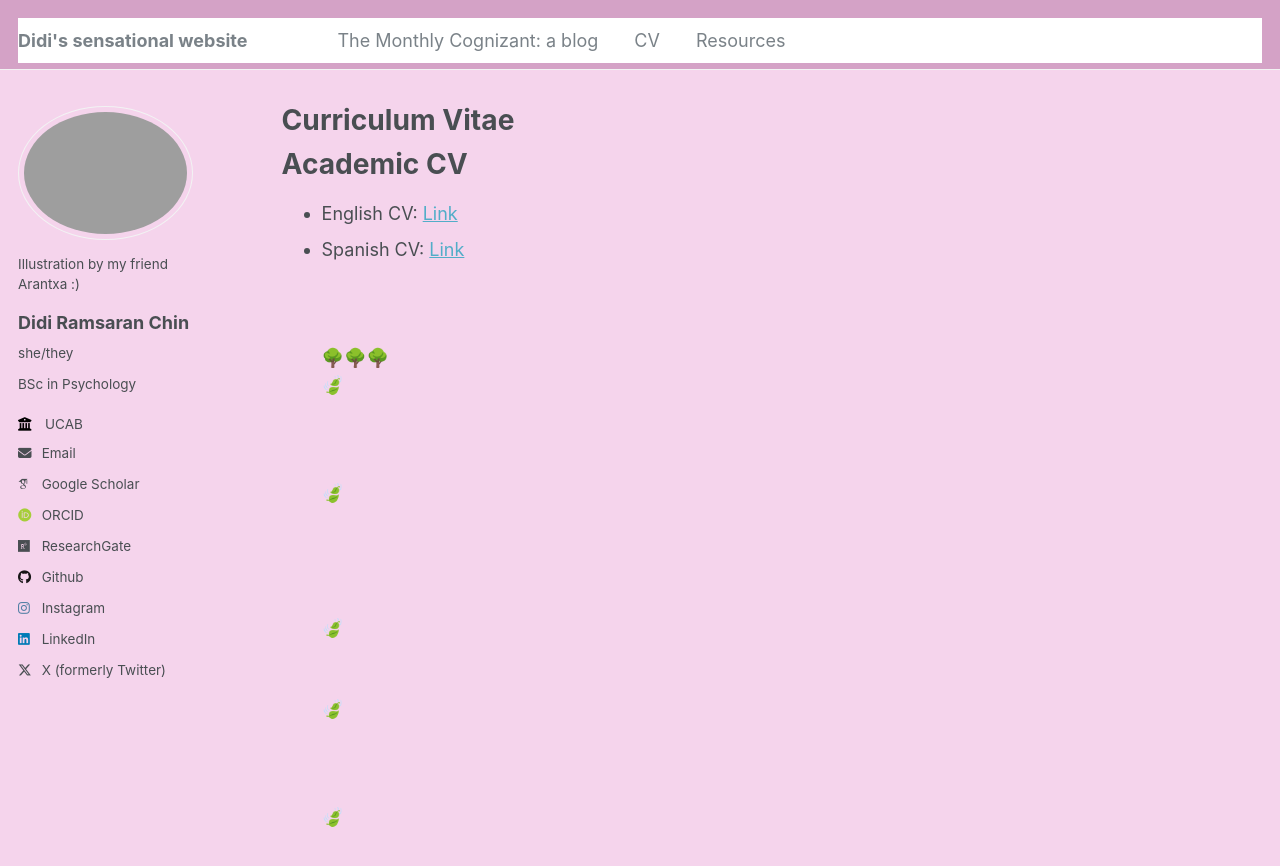
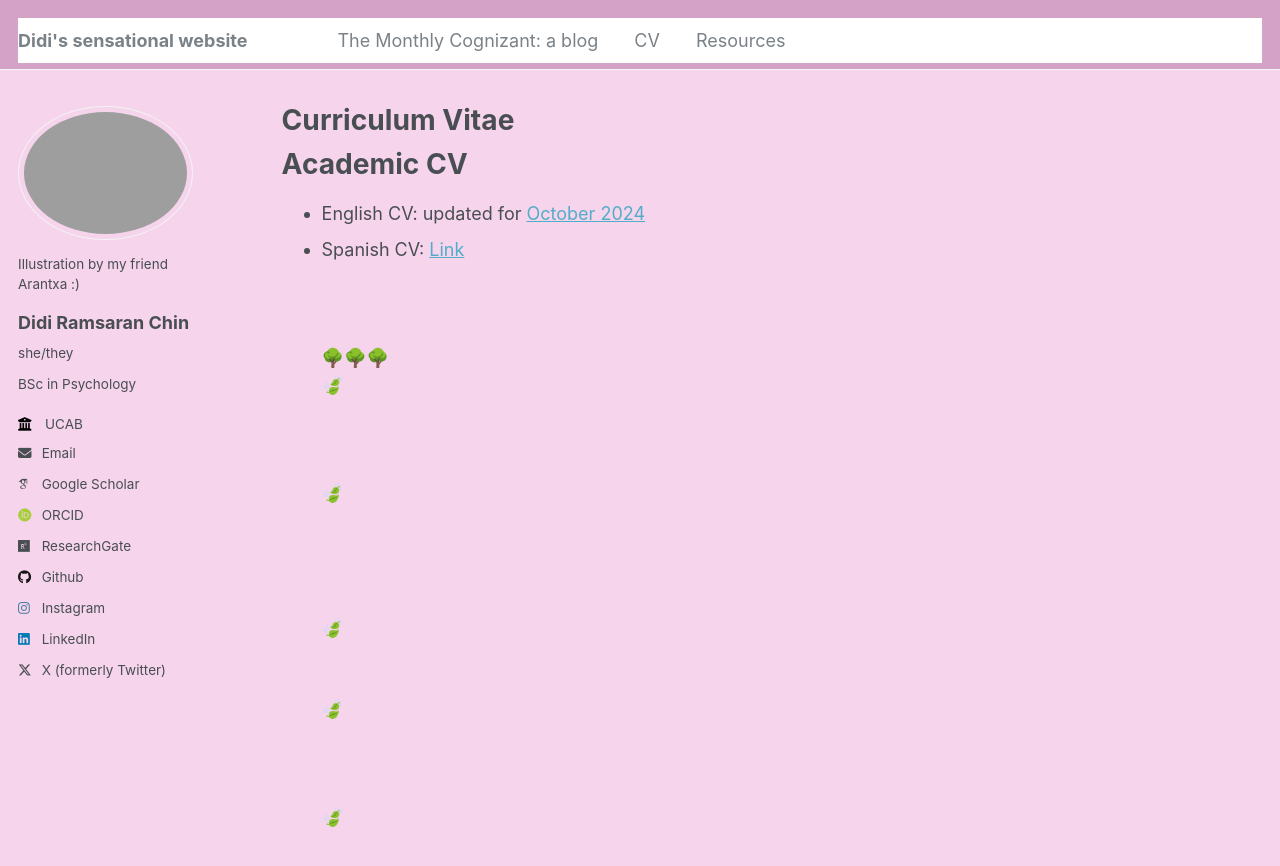
Before and after one commit to neurodidi/neurodidi.github.io, a Jekyll site: the page built from _pages/cv.md, in a window 1280 px wide and 900 px high. Shown: the top 866 px of the window. Built offline with Jekyll 4.4.1, drawn with Linux system fonts in a browser that asks for light colours; some web fonts are replaced.

Commit message:
Update cv.md
addition to my English CV for Oct2024

```diff
--- a/_pages/cv.md
+++ b/_pages/cv.md
@@ -11,7 +11,7 @@ redirect_from:
 
 Academic CV
 ======
-* English CV: [Link](url)
+* English CV: updated for [October 2024](files/Oct2024_Didi_Academic _CV.pdf)
 * Spanish CV: [Link](URL)
 <br/>
 <br/>
```
